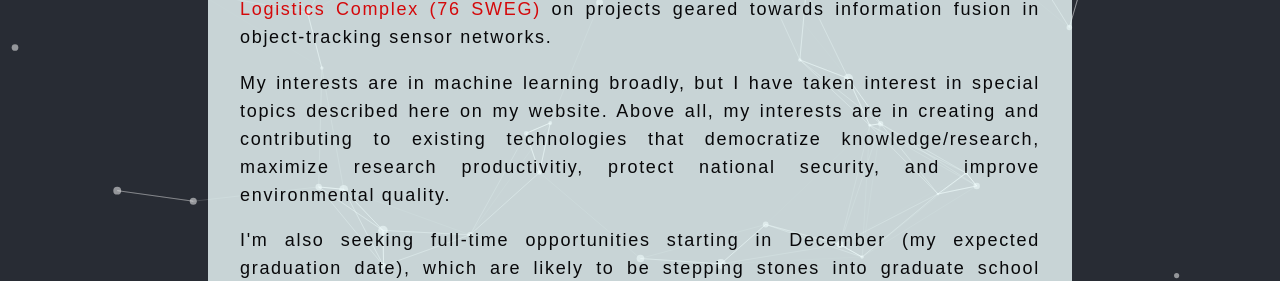
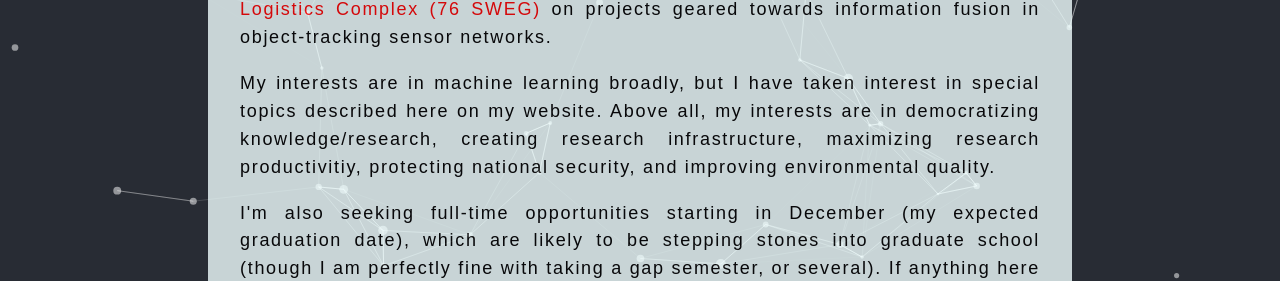
Before and after one commit to clay-curry/Website, a React (Create React App) app: page / in a window 1280 px wide. Shown: the part 509-790 px from the top of the page. Built offline with nearby package versions, Linux system fonts and the light colour scheme.

Commit message:
updating smart fusion

```diff
--- a/src/pages/Home.tsx
+++ b/src/pages/Home.tsx
@@ -20,8 +20,8 @@ function Home() {
 
         <p>
           My interests are in machine learning broadly, but I
-          have taken interest in special topics described here on my website. Above all, my interests are in creating and contributing to existing
-          technologies that democratize knowledge/research, maximize research productivitiy, protect national security, and improve environmental quality.
+          have taken interest in special topics described here on my website. Above all, my interests are in democratizing knowledge/research, creating research infrastructure,
+          maximizing research productivitiy, protecting national security, and improving environmental quality.
         </p>
         <p>
           I'm also seeking full-time opportunities starting in December (my expected graduation date), which are likely to be stepping stones into
```
